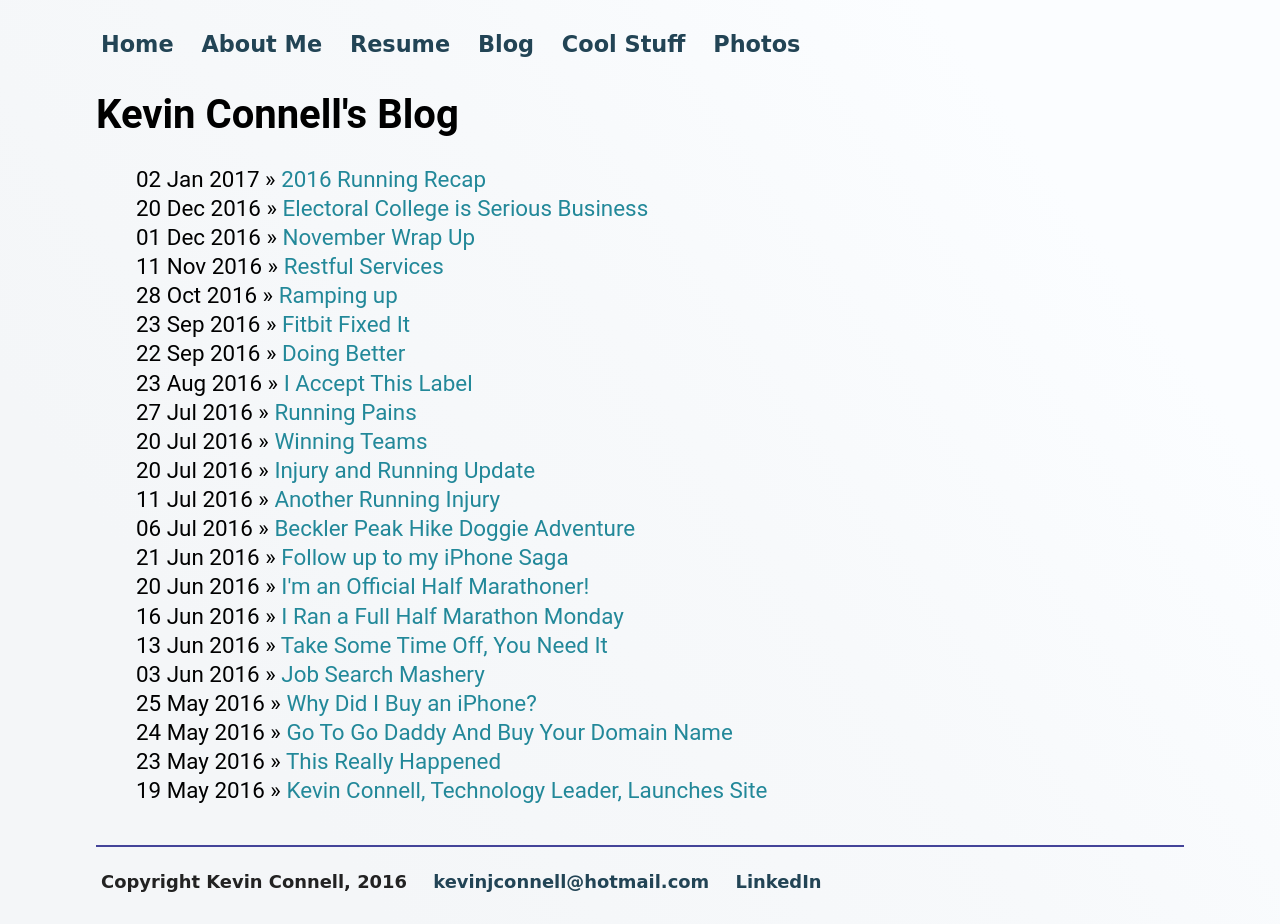
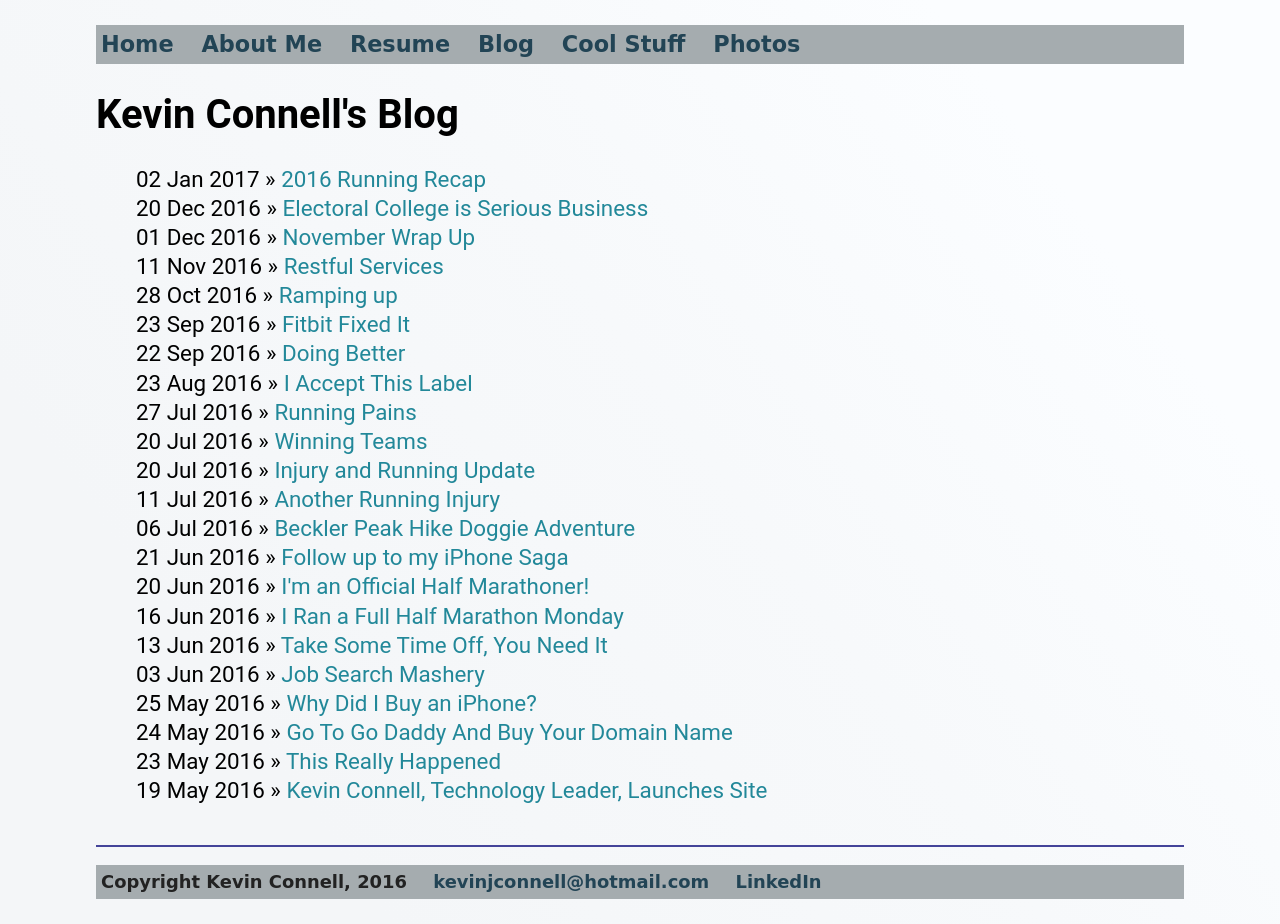
Before and after one commit to mo4dawg/mo4dawg.github.io, a Jekyll site: the page built from blog/oldIndex.html, in a window 1280 px wide. Built offline with Jekyll 4.4.1, drawn with Linux system fonts in a browser that asks for light colours.

Commit message:
Update main.css

```diff
--- a/css/main.css
+++ b/css/main.css
@@ -61,6 +61,7 @@ nav ul, footer ul {
     padding: 5px;
     list-style: none;
     font-size: 1.5em;
+    background-color: #A5ACAF;
     line-height: 2.0em;
     font-weight: bold;
 }
@@ -75,6 +76,12 @@ a {
 a:hover {
     text-decoration: underline;
 }
+
+li a:hover{
+	background-color: #083858;
+	color: #69be28;
+}
+
 h1 {
     font-size: 2.5em;
     font-family:'Roboto', 'Arial', sans-serif;
```
